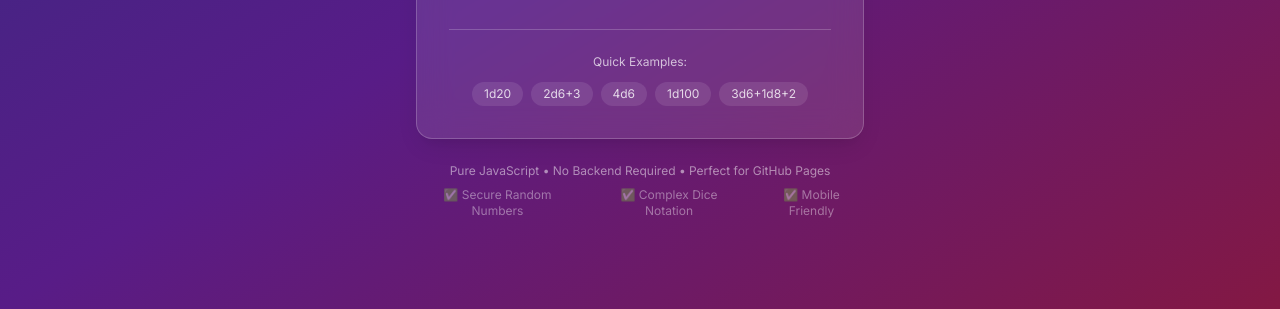
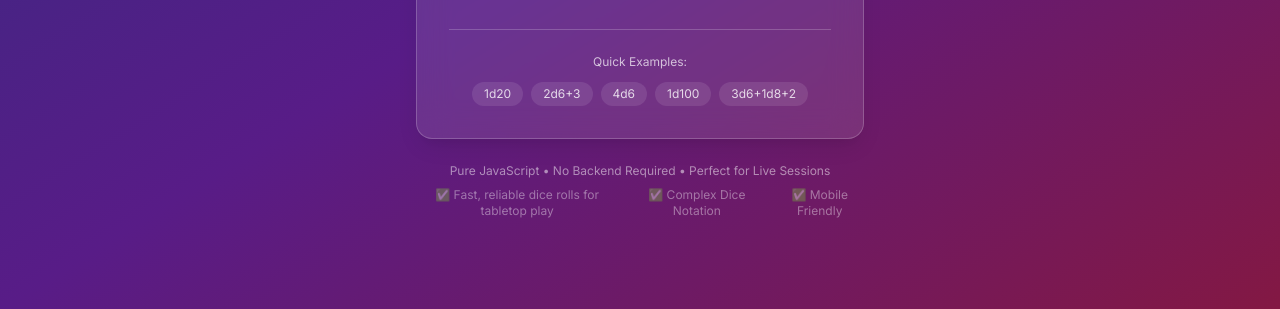
Before and after one commit to VikingPingvin/dnd-roller, a plain HTML site: page docs/index.html in a window 1280 px wide. Shown: the part 491-800 px from the top of the page. Drawn offline with nearby package versions, Linux system fonts and the light colour scheme.

Commit message:
Fixed Modifier regexp and altered HTML Footer notes (#1)
* Github Pages Init

* Fixed Modifier regexp and altered HTML Footer notes

```diff
--- a/_clientSideApp/diceRoller.js
+++ b/docs/diceRoller.js
@@ -61,7 +61,7 @@ class DiceRoller {
         }
 
         // Handle modifiers (simple approach: find all +/- numbers not preceded by 'd')
-        const modRegex = /[+-]\d+/g;
+        const modRegex = /[+-]\d(?!d)+/g;
         const allMods = input.match(modRegex) || [];
 
         for (const mod of allMods) {
--- a/_clientSideApp/index.html
+++ b/docs/index.html
@@ -99,10 +99,10 @@
         <!-- Footer -->
         <div class="text-center mt-6">
             <p class="text-white/50 text-xs">
-                Pure JavaScript • No Backend Required • Perfect for GitHub Pages
+                Pure JavaScript • No Backend Required • Perfect for Live Sessions
             </p>
             <div class="mt-2 flex justify-center gap-4 text-white/40 text-xs">
-                <span>✅ Secure Random Numbers</span>
+                <span>✅ Fast, reliable dice rolls for tabletop play</span>
                 <span>✅ Complex Dice Notation</span>
                 <span>✅ Mobile Friendly</span>
             </div>
```
Also changed, not shown: 2 other files.
